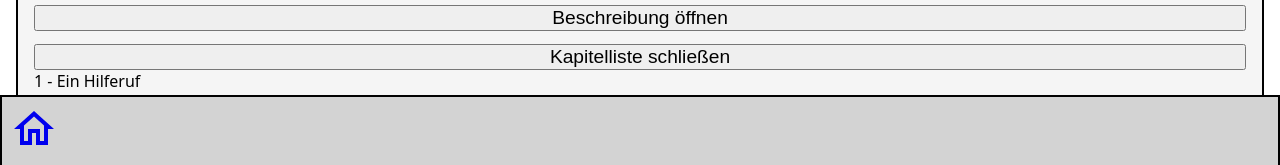
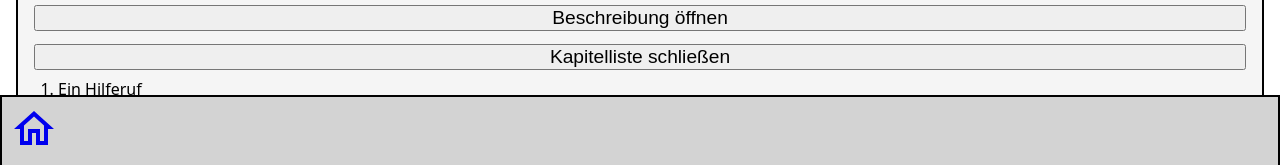
Before and after one commit to RobinWitt/capstone-project, a Next.js app: page /episodes/1 in a window 1280 px wide. Both pictures are taken after a click on the button "Kapitelliste öffnen". Shown: the part 1145-1310 px from the top of the page. Built offline with nearby package versions, Linux system fonts and the light colour scheme.

Commit message:
more bugfixing & refactoring

```diff
--- a/components/EpisodeDetails/ChaptersBlock.js
+++ b/components/EpisodeDetails/ChaptersBlock.js
@@ -4,6 +4,12 @@ import styled from "styled-components";
 const StyledFoldButton = styled.button`
   font-size: 1.2rem;
   margin-top: 0.8rem;
+`;
+
+const StyledChaptersList = styled.ol`
+  list-style: decimal;
+  margin: 0.5rem;
+  margin-left: 1.5rem;
 `;
 
 export default function ChaptersBlock({ chapters }) {
@@ -17,15 +23,11 @@ export default function ChaptersBlock({ chapters }) {
       >
         Kapitelliste schließen
       </StyledFoldButton>
-      <p>
-        {chapters?.map(({ titel: title }, index) => {
-          return (
-            <p key={title}>
-              {index + 1} - {title}
-            </p>
-          );
+      <StyledChaptersList>
+        {chapters?.map(({ titel: title }) => {
+          return <li key={title}>{title}</li>;
         })}
-      </p>
+      </StyledChaptersList>
     </>
   ) : (
     <StyledFoldButton
--- a/components/EpisodeDetails/DescriptionBlock.js
+++ b/components/EpisodeDetails/DescriptionBlock.js
@@ -4,6 +4,10 @@ import styled from "styled-components";
 const StyledFoldButton = styled.button`
   font-size: 1.2rem;
   margin-top: 0.8rem;
+`;
+
+const StyledDescriptionText = styled.p`
+  margin: 0.5rem;
 `;
 
 export default function DescriptionBlock({ description }) {
@@ -17,7 +21,7 @@ export default function DescriptionBlock({ description }) {
       >
         Beschreibung schließen
       </StyledFoldButton>
-      <p>{description}</p>
+      <StyledDescriptionText>{description}</StyledDescriptionText>
     </>
   ) : (
     <StyledFoldButton
--- a/components/EpisodeDetails/index.js
+++ b/components/EpisodeDetails/index.js
@@ -71,6 +71,7 @@ export default function EpisodeDetails({ episode }) {
         alt={`Folge ${number}, Die Drei Fragezeichen ${title}`}
         width={500}
         height={500}
+        priority
       />
       <p>Autor: {author}</p>
       <p>Hörspielskript-Autor: {scriptauthor}</p>
```
